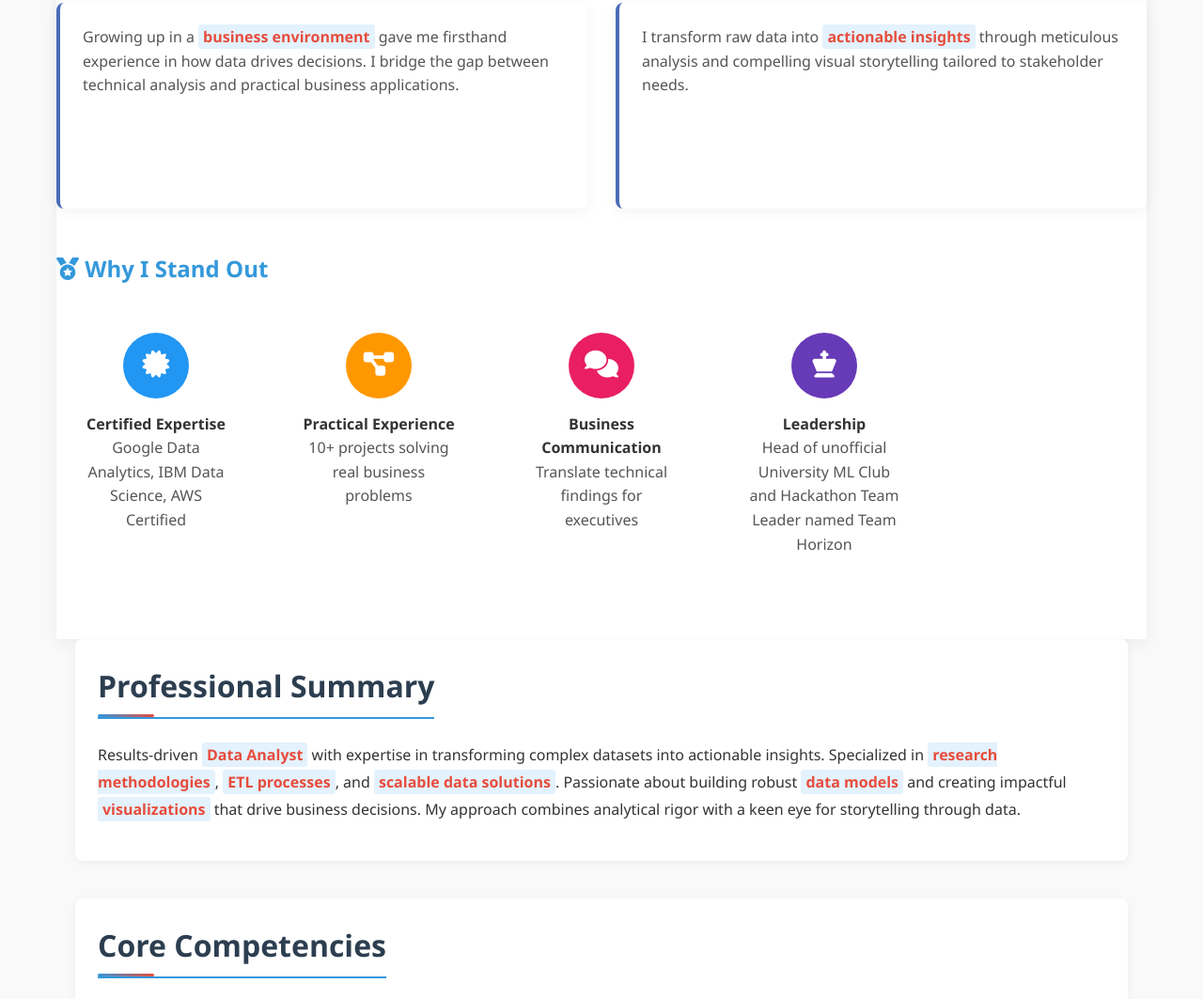
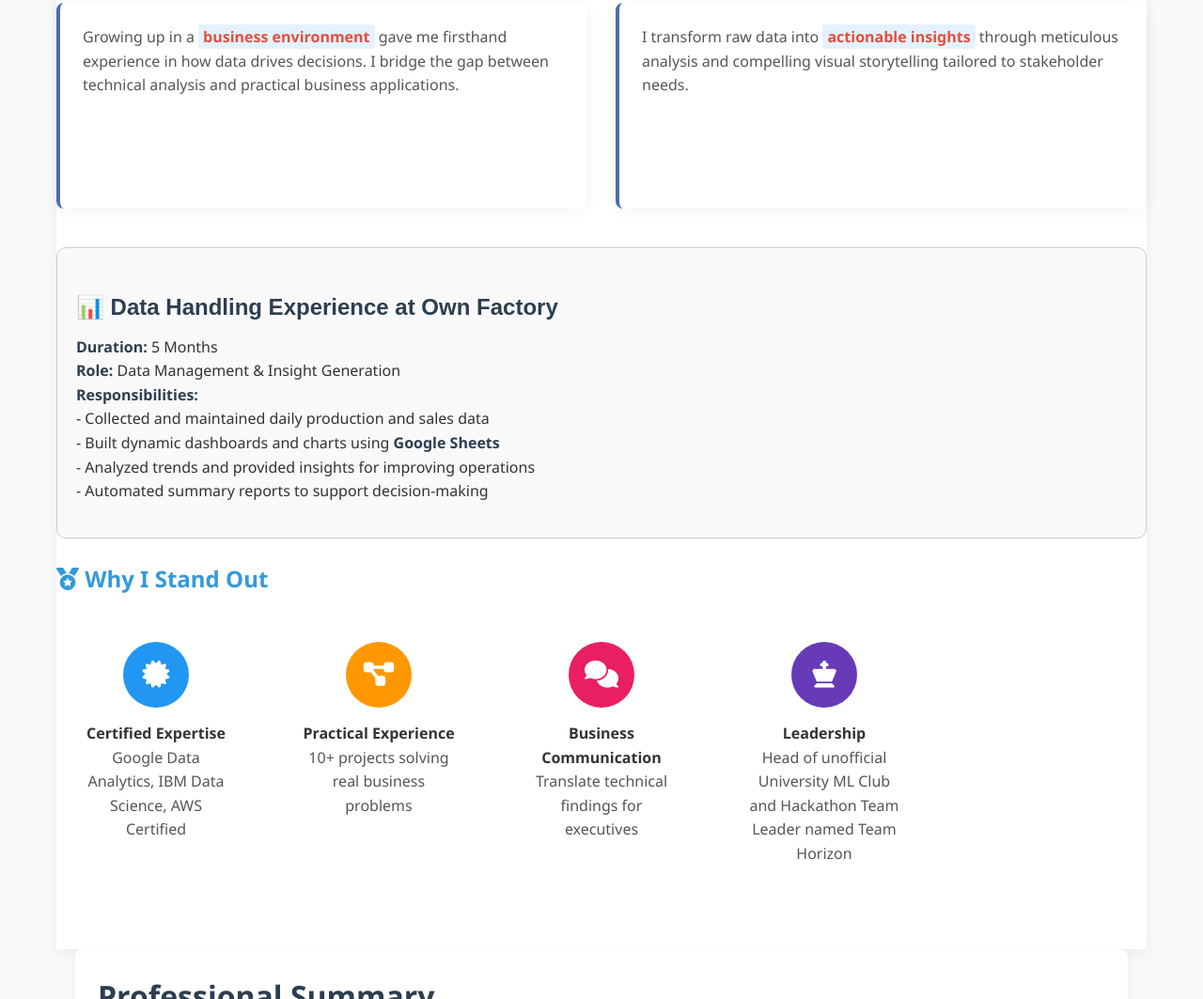
Before and after one commit to KatariyaVyomesh/vyomesh-portfolio, a plain HTML site: page about.html in a window 1280 px wide. Shown: the part 2235-3298 px from the top of the page at 94% size. Drawn offline with Linux system fonts and the light colour scheme.

Commit message:
about.html

```diff
--- a/about.html
+++ b/about.html
@@ -1042,6 +1042,18 @@
                 </div>
                 <br>
                 <br>
+                <div style="border: 1px solid #ccc; padding: 20px; border-radius: 10px; margin: 20px 0; background-color: #f9f9f9;">
+                    <h3 style="color: #2c3e50; font-family: Arial, sans-serif; margin-bottom: 10px;">📊 Data Handling Experience at Own Factory</h3>
+                    <p style="font-family: 'Segoe UI', Tahoma, Geneva, Verdana, sans-serif; color: #333; line-height: 1.6;">
+                        <strong>Duration:</strong> 5 Months<br>
+                        <strong>Role:</strong> Data Management & Insight Generation<br>
+                        <strong>Responsibilities:</strong><br>
+                        - Collected and maintained daily production and sales data<br>
+                        - Built dynamic dashboards and charts using <strong>Google Sheets</strong><br>
+                        - Analyzed trends and provided insights for improving operations<br>
+                        - Automated summary reports to support decision-making<br>
+                    </p>
+                </div>
                 <div class="differentiators">
                     <h3><i class="fas fa-medal"></i> Why I Stand Out</h3>
                     <div class="differentiators-grid">
```
